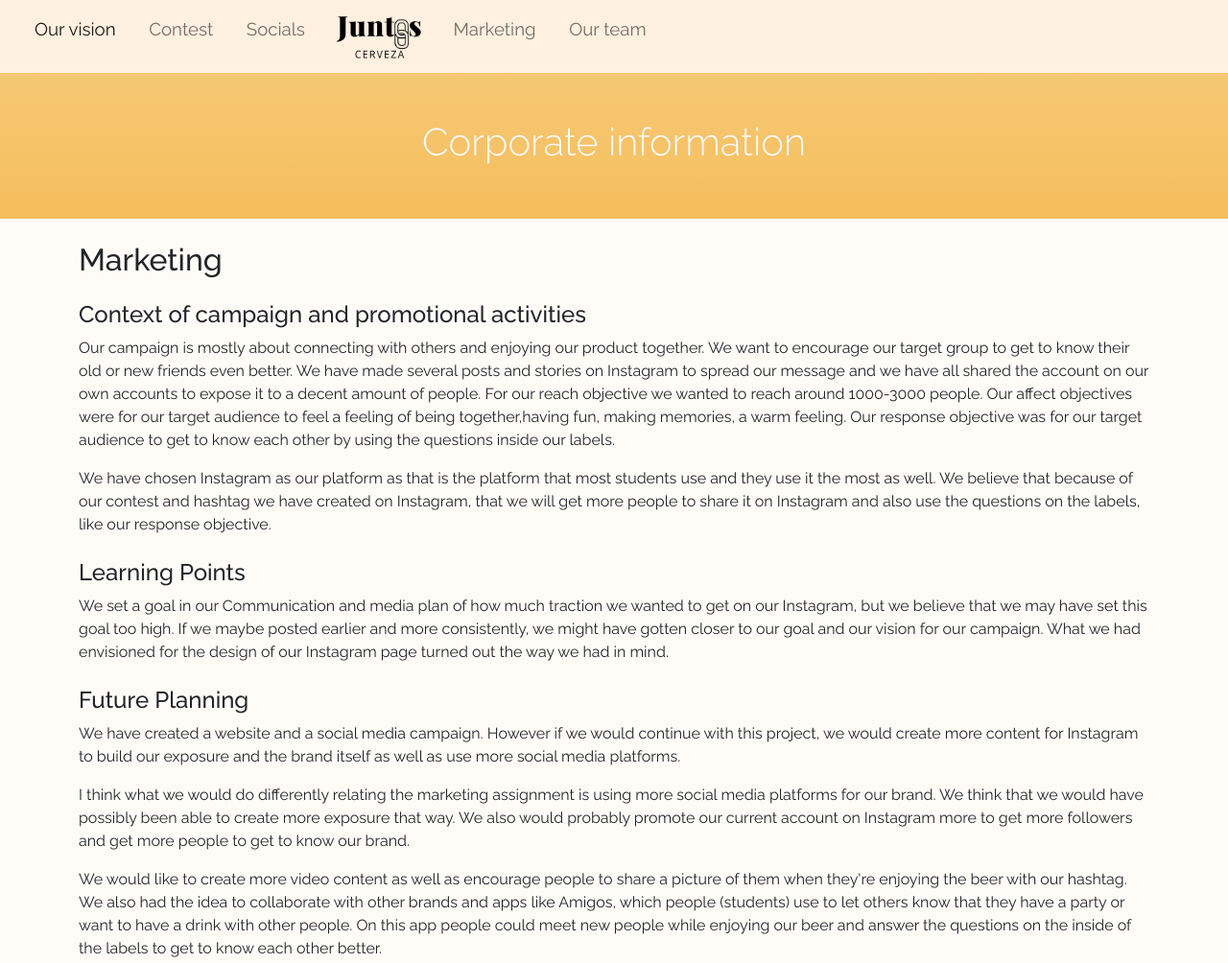
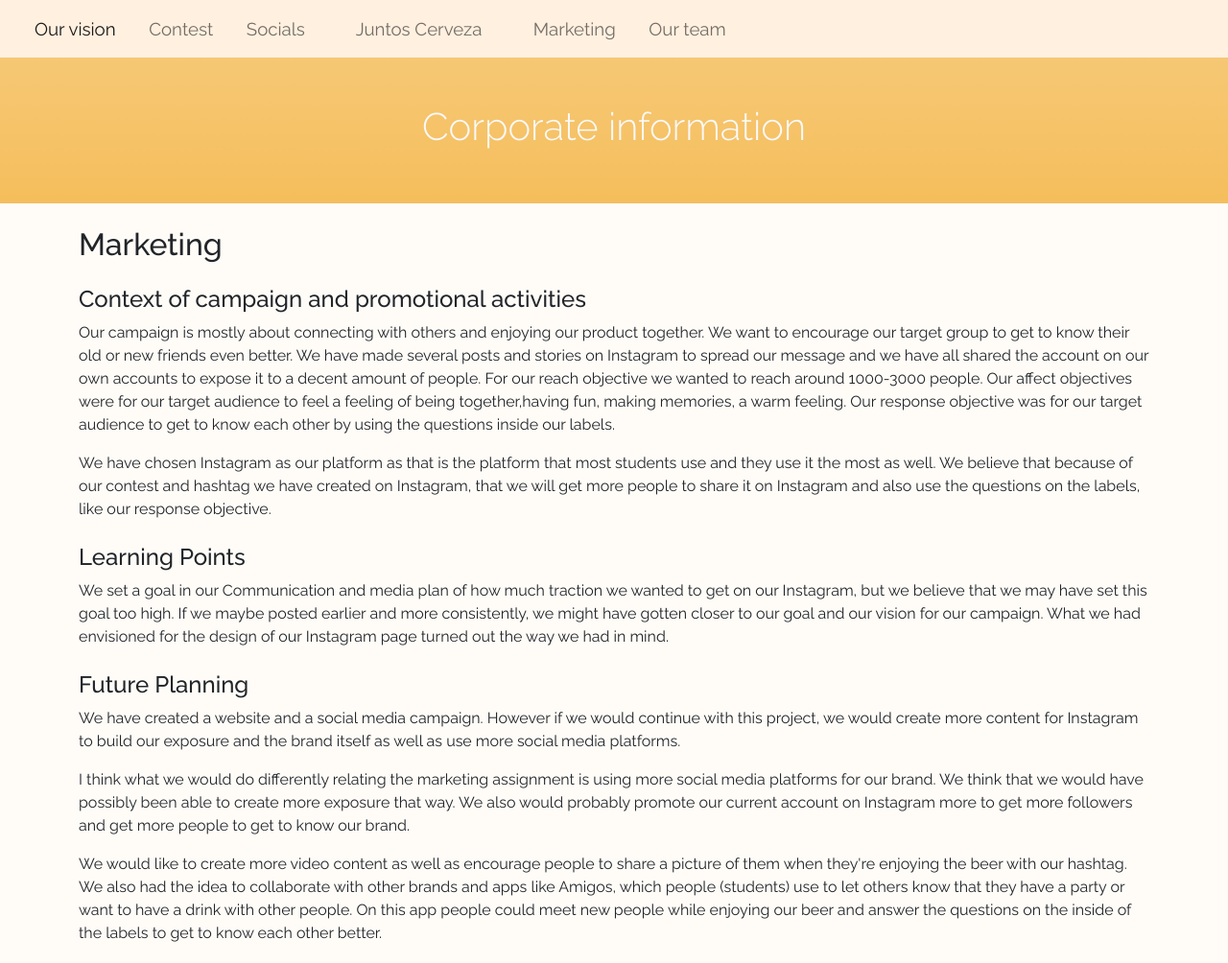
Before and after one commit to shannakoopmans/Juntos-Cerveza, a plain HTML site: page corporate.html in a window 1280 px wide. Shown: the top 1004 px of the page at 96% size. Drawn offline with nearby package versions, Linux system fonts and the light colour scheme.

Commit message:
Logo update

```diff
--- a/corporate.html
+++ b/corporate.html
@@ -36,7 +36,9 @@
            <li class="nav-item">
               <a class="nav-link navbartext" href="https://shannakoopmans.github.io/Juntos-socials/">&emsp;Socials&emsp;</a>
             </li>
-			  <img src="images/Juntos.jpg" alt="Juntos logo" height="60x" href="https://shannakoopmans.github.io/Juntos-Cerveza/">
+			  <li class="nav-item">
+              <a class="nav-link navbartext" href="https://shannakoopmans.github.io/Juntos-Cerveza/">&emsp;Juntos Cerveza&emsp;</a>
+            </li>
             <li class="nav-item">
               <a class="nav-link navbartext" href="corporate.html">&emsp;Marketing</a>
 			  </li>
```
Also changed, not shown: index.html (+3 -1 lines).
